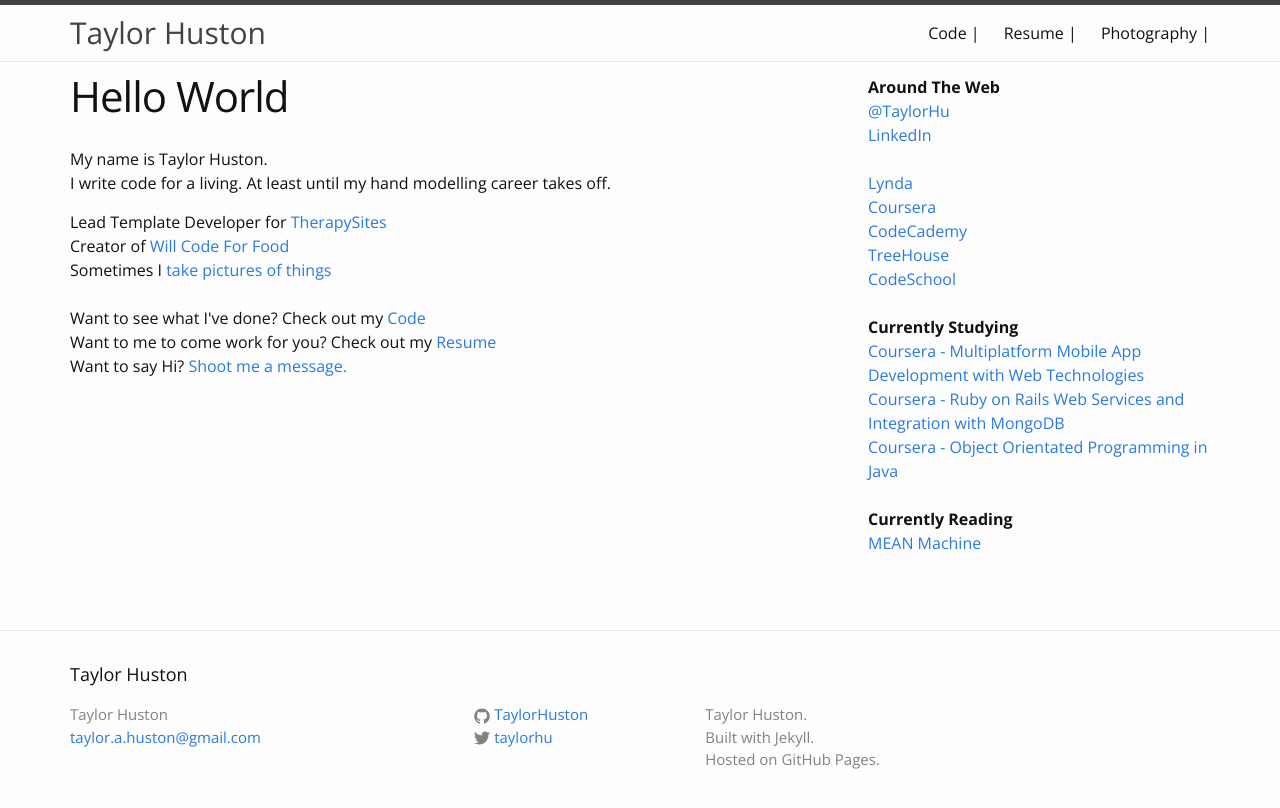
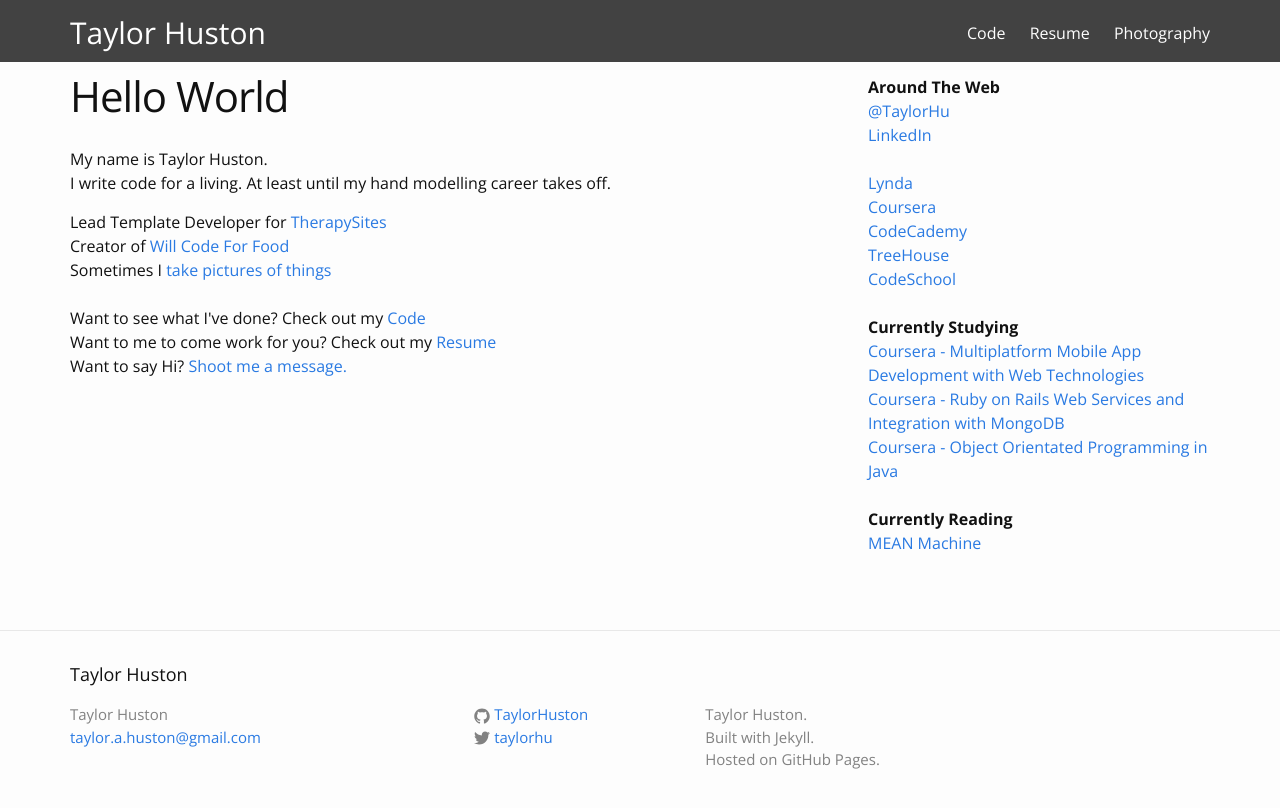
Before and after one commit to TaylorHuston/taylorhuston.github.io, a Jekyll site: the page built from index.html, in a window 1280 px wide. Shown: the top 808 px of the page. Built offline with Jekyll 4.4.1, drawn with Linux system fonts in a browser that asks for light colours; some web fonts are replaced.

Commit message:
Update header

```diff
--- a/_includes/header.html
+++ b/_includes/header.html
@@ -16,10 +16,10 @@
       <div class="trigger">
         {% for page in site.pages %}
           {% if page.title %}
-          <a class="page-link" href="{{ page.url | prepend: site.baseurl }}">{{ page.title }} |</a>
+          <a class="page-link" href="{{ page.url | prepend: site.baseurl }}">{{ page.title }}</a>
           {% endif %}
         {% endfor %}
-        <a class="page-link" href="http://www.taylorhustonphotography.com" target="_blank">Photography |</a>
+        <a class="page-link" href="http://www.taylorhustonphotography.com" target="_blank">Photography</a>
       </div>
     </nav>
 
--- a/_sass/_layout.scss
+++ b/_sass/_layout.scss
@@ -3,12 +3,13 @@
  */
 .site-header {
     border-top: 5px solid $grey-color-dark;
-    border-bottom: 1px solid $grey-color-light;
+    border-bottom: 1px solid $grey-color-dark;
     min-height: 56px;
 
     // Positioning context for the mobile navigation icon
     position: fixed;
     width: 100%;
+  background-color: $grey-color-dark;
 }
 
 .site-title {
@@ -21,8 +22,10 @@
 
     &,
     a,
-    &:visited {
-        color: $grey-color-dark;
+    &:visited,
+    &:hover {
+      color: white;
+      text-decoration: none;
     }
 
 }
@@ -49,7 +52,7 @@
     }
 
     .page-link {
-        color: $text-color;
+        color: white;
         line-height: $base-line-height;
 
         // Gaps between nav items, but not on the first one
```
Also changed, not shown: Gemfile.lock.
